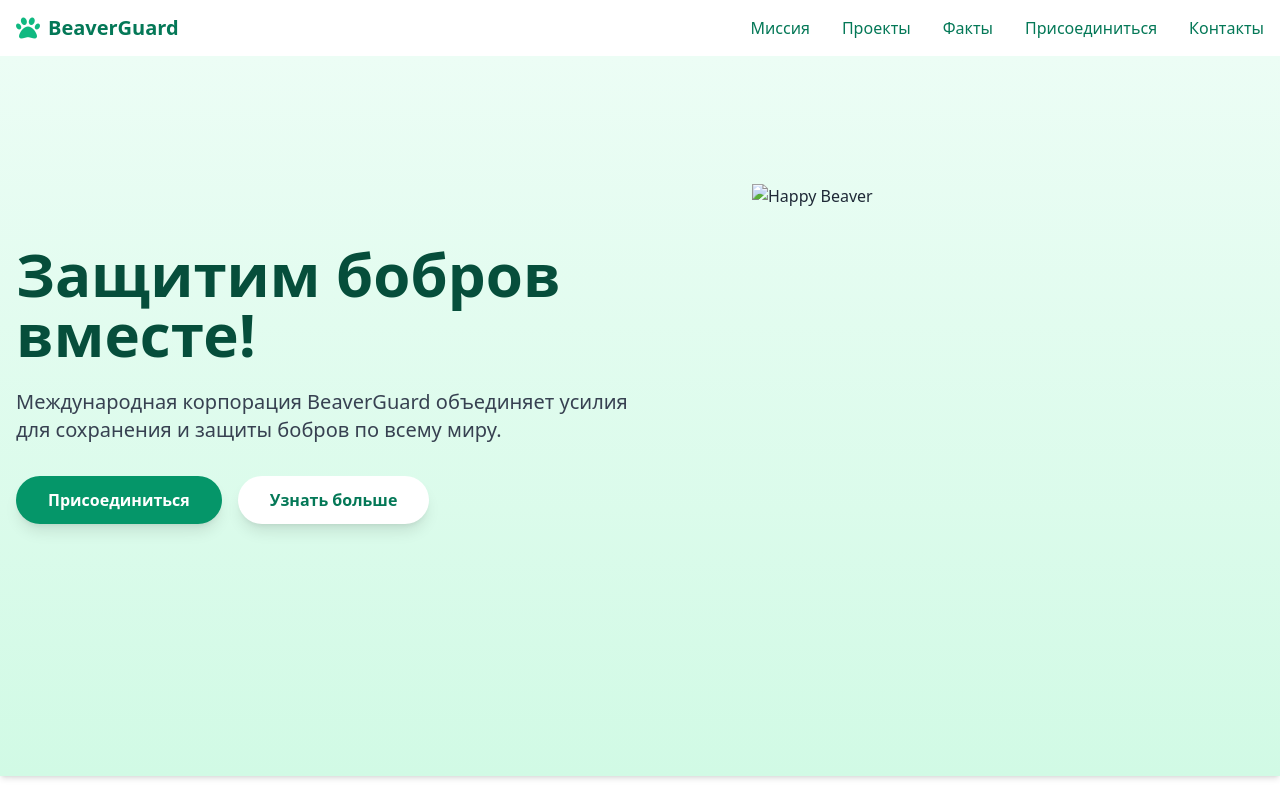
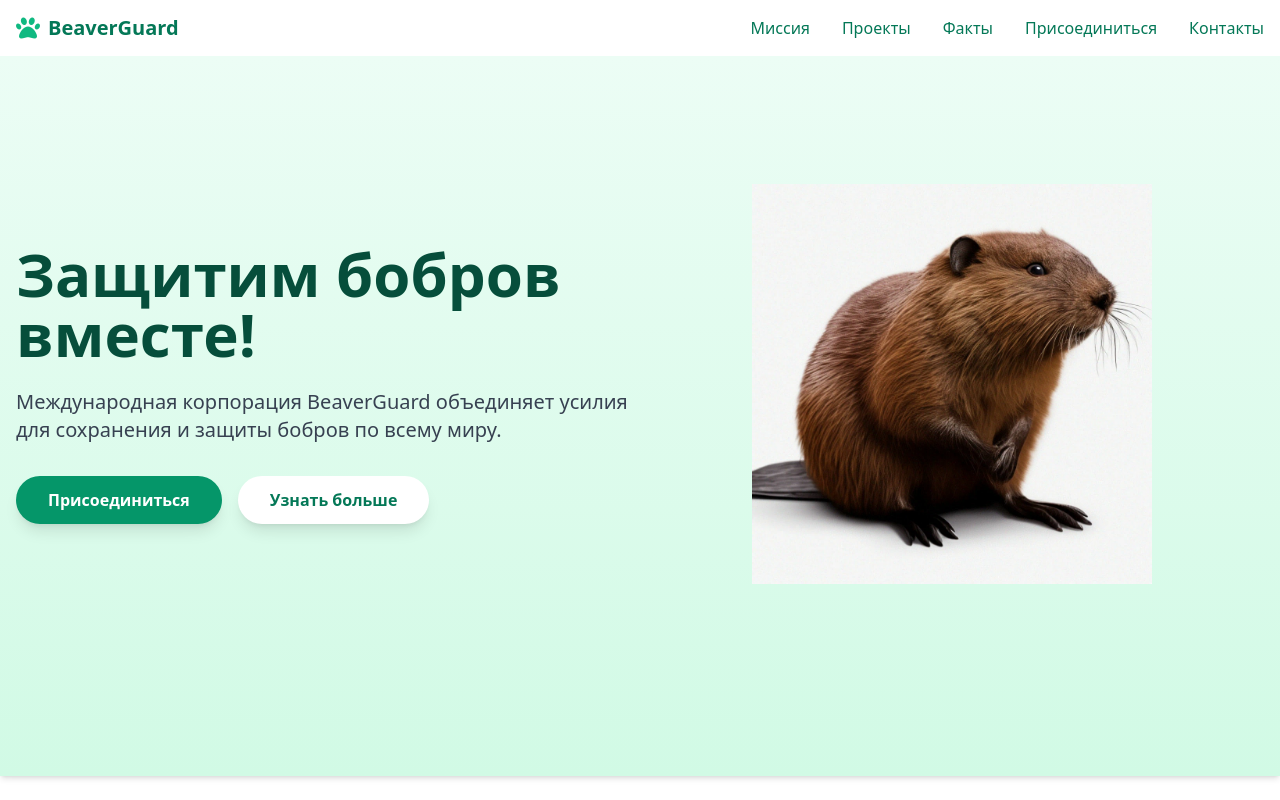
Before and after one commit to Arseniy1845/bever-defender, a plain HTML site: page index.html in a window 1280 px wide. Drawn offline with nearby package versions, Linux system fonts and the light colour scheme.

Commit message:
Refresh beaver

```diff
--- a/index.html
+++ b/index.html
@@ -84,7 +84,7 @@
           style="width:400px; height: 400px"
           class="relative h-64 w-64 md:h-96 md:w-96">
         <img
-            src="cool.png"
+            src="cool.webp"
             alt="Happy Beaver"
             class="w-full h-full object-contain beaver-float"
         />
```
Also changed, not shown: cool.webp (renamed from orig.webp).
